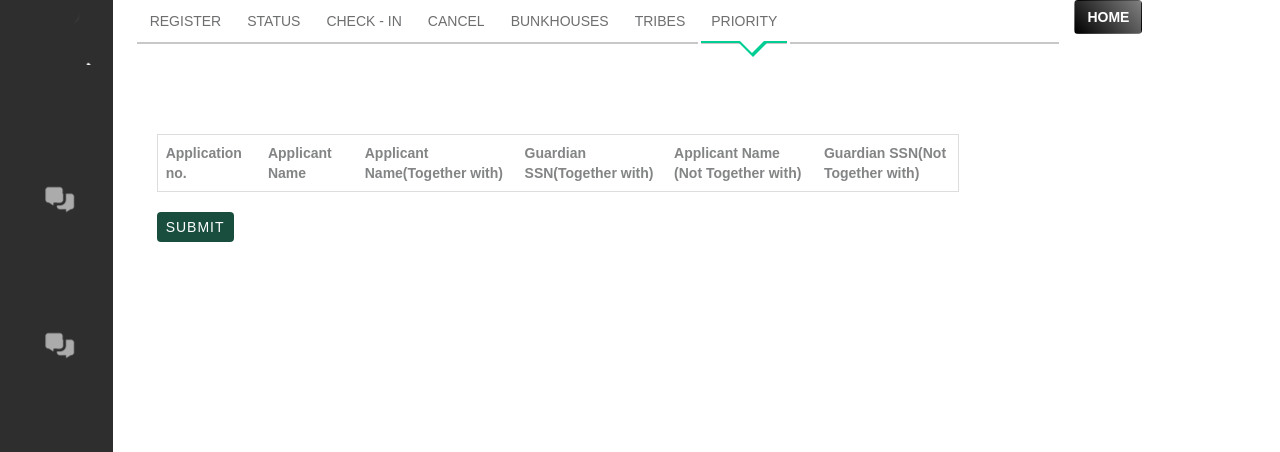
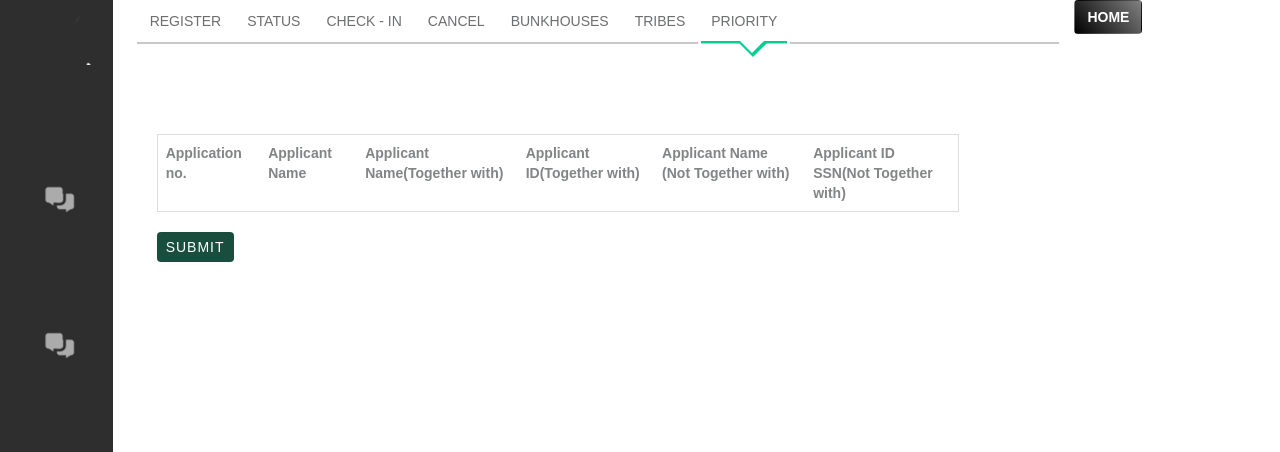
Before and after one commit to karbmk/CGU_software_development, a Python web app: template Gila_Breath_Camp/Code/Static/Templates/new-tran.html in a window 1280 px wide, after a click on "PRIORITY". Shown: the part 24-476 px from the top of the page. Run offline with Jinja, Linux system fonts and the light colour scheme; the template is opened without the code that fills it, so the values that code supplies are empty; some libraries are stand-ins or nearby versions; some web fonts are replaced.

Commit message:
added applicant id in html
Signed-off-by: Karthik <karthikbm01@gmail.com>

```diff
--- a/Gila_Breath_Camp/Code/Static/Templates/comp-detail.html
+++ b/Gila_Breath_Camp/Code/Static/Templates/comp-detail.html
@@ -1884,10 +1884,9 @@ function myFunction()
 					       	    <th>Application no.</th><!--text box-->
 					       	    <th>Applicant Name</th><!--text box-->
 					       	    <th>Appliacant Name(together with)</th><!--dropdown-->
-					       	    <th>Guardian SSN(Together with)</th><!--dropdown-->
-					       	    <th>Guardian SSN(Together with)</th><!--dropdown-->
+					       	    <th>Appliacant ID(Together with)</th><!--dropdown-->
 					       	    <th>Applicant Name (Not Together with)</th><!--dropdown-->
-					       	    <th>Guardian SSN(Together with)</th><!--dropdown-->
+					       	    <th>Appliacant ID(Not Together with)</th><!--dropdown-->
 					       	    <!--<th>Medical Form</th>
 					       	    <th>Sleeping bag</th>
 					       	    <th>Water bottle</th>
--- a/Gila_Breath_Camp/Code/Static/Templates/new-tran.html
+++ b/Gila_Breath_Camp/Code/Static/Templates/new-tran.html
@@ -1552,9 +1552,9 @@ function myFunction()
 					       	    <th>Application no.</th>
 					       	    <th>Applicant Name</th>
 					       	    <th>Applicant Name(Together with)</th>
-					       	    <th>Guardian SSN(Together with)</th>
+					       	    <th>Applicant ID(Together with)</th>
 					       	    <th>Applicant Name (Not Together with)</th>
-					       	    <th>Guardian SSN(Not Together with)</th>
+					       	    <th>Applicant ID SSN(Not Together with)</th>
 					       	    <!--<th>Boot</th>
 					       	    <th>Sleeping bag</th>
 					       	    <th>Water bottle</th>
--- a/Gila_Breath_Camp/Code/Static/Templates/tran-his.html
+++ b/Gila_Breath_Camp/Code/Static/Templates/tran-his.html
@@ -1633,9 +1633,9 @@ function myFunction()
 					       	    <th>Application no.</th>
 					       	    <th>Applicant Name</th>
 					       	    <th>Appliacant Name(together with)</th>
-					       	    <th>Guardian SSN(Together with)</th>
+					       	    <th>Appliacant ID(Together with)</th>
 					       	    <th>Applicant Name (Not Together with)</th>
-					       	    <th>Guardian SSN(Together with)</th>
+					       	    <th>Appliacant ID( Not Together with)</th>
 					       	    <!--<th>Sleeping bag</th>
 					       	    <th>Water bottle</th>
 					       	    <th>Sunscreen</th>
```
